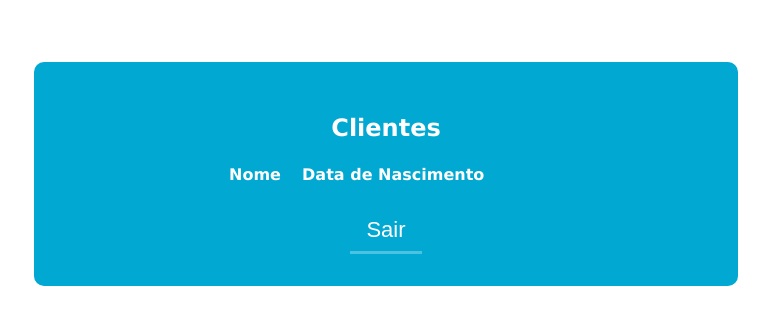
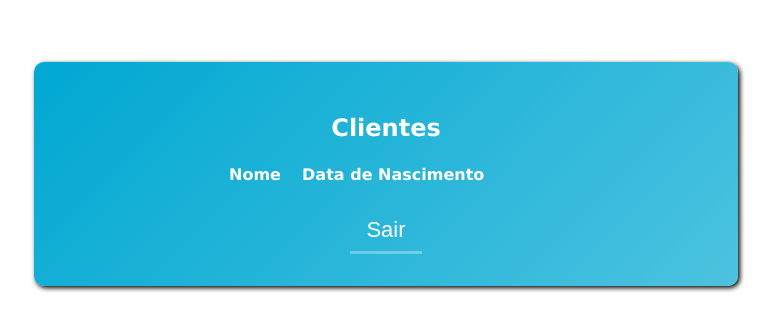
Before and after one commit to jeanccdev/autenticacaonode, a website: page clientes.html in a window 1280 px wide. Shown: the part 226-556 px from the top of the page, without its empty margins (254-1029 px from the left). Drawn offline with Linux system fonts and the light colour scheme; no server answers; sample sign-in values are in the browser's storage.

Commit message:
Alterações no css dos containers

```diff
--- a/clientes.css
+++ b/clientes.css
@@ -21,9 +21,10 @@ main {
     justify-content: center;
     align-items: center;
     flex-direction: column;
-    background: rgb(0, 168, 210);
+    background: linear-gradient(315deg, rgba(0, 168, 210, 0.7), rgb(0, 168, 210));
     border-radius: 10px;
     color: white;
+    box-shadow: 2px 2px 5px black;
 }
 
 table {
--- a/index.css
+++ b/index.css
@@ -20,7 +20,7 @@ main {
     align-items: center;
     flex-direction: column;
     padding: 2em 4em;
-    background: rgb(0, 168, 210);
+    background: linear-gradient(315deg, rgba(0, 168, 210, 0.7), rgb(0, 168, 210));
     border-radius: 10px;
     color: white;
     box-shadow: 2px 2px 5px black;
```
